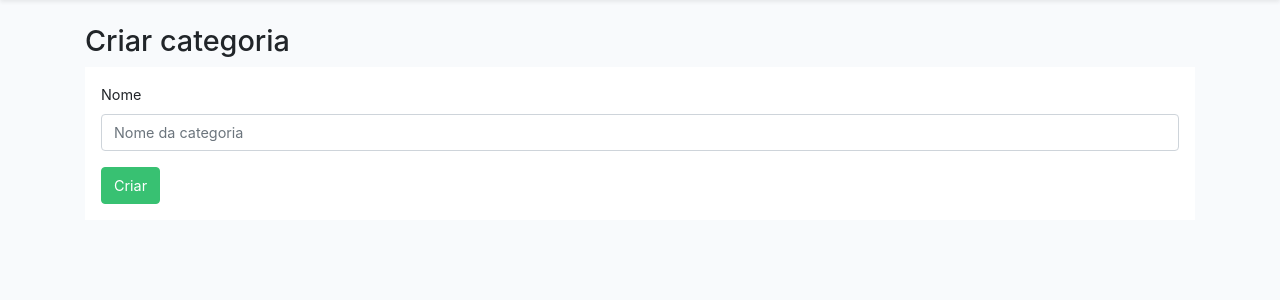
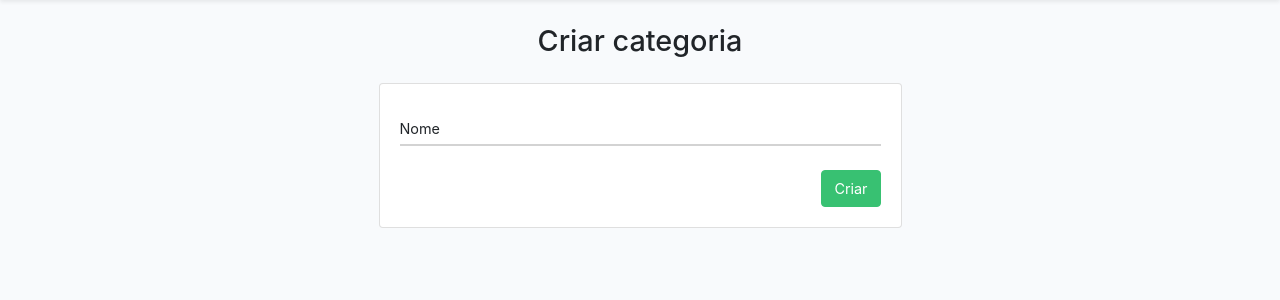
Before and after one commit to guilhermevbarbosa/PI3-TSI-Laravel, a Laravel app: page /categories/create in a window 1280 px wide. Shown: the part 55-355 px from the top of the page. Run offline with Laravel 8, Linux system fonts and the light colour scheme; style sheets or scripts are compiled from the project's sources; some libraries are stand-ins or nearby versions.

Commit message:
adicionar categoria css

```diff
--- a/resources/sass/app.scss
+++ b/resources/sass/app.scss
@@ -7,6 +7,60 @@
 // Bootstrap
 @import "~bootstrap/scss/bootstrap";
 
-.center{
+.center {
     text-align: center;
 }
+
+.label-float {
+    position: relative;
+    padding-top: 13px;
+}
+
+.label-float input {
+    width: 100%;
+    border: 0;
+    border-bottom: 2px solid lightgrey;
+    outline: none;
+    min-width: 180px;
+    font-size: 16px;
+    transition: all 0.3s ease-out;
+    -webkit-transition: all 0.3s ease-out;
+    -moz-transition: all 0.3s ease-out;
+    -webkit-appearance: none;
+    border-radius: 0;
+}
+
+.label-float input:focus {
+    border-bottom: 2px solid #3951b2;
+}
+
+.label-float input::placeholder {
+    color: transparent;
+}
+
+.label-float label {
+    pointer-events: none;
+    position: absolute;
+    top: 0;
+    left: 0;
+    margin-top: 13px;
+    transition: all 0.3s ease-out;
+    -webkit-transition: all 0.3s ease-out;
+    -moz-transition: all 0.3s ease-out;
+}
+
+.label-float input:required:invalid + label {
+    color: red;
+}
+.label-float input:focus:required:invalid {
+    border-bottom: 2px solid red;
+}
+.label-float input:required:invalid + label:before {
+    content: "*";
+}
+.label-float input:focus + label,
+.label-float input:not(:placeholder-shown) + label {
+    font-size: 13px;
+    margin-top: 0;
+    color: #3951b2;
+}
--- a/resources/views/categories/create.blade.php
+++ b/resources/views/categories/create.blade.php
@@ -1,15 +1,20 @@
 @extends('layouts.app')
 @section('content')
-<h2>Criar categoria</h2>
+<h2 class="text-center">Criar categoria</h2>
 
-<form action="{{ route('categories.store') }}" class="p-3 bg-white" method="POST">
+<form action="{{ route('categories.store') }}" class="p-3 col-md-6 offset-3" method="POST">
     @csrf
-    <div class="form-group">
-        <label for="name">Nome</label>
-        <input type="text" class="form-control" name="name" placeholder="Nome da categoria">
+
+    <div class="card">
+        <div class="card-body">
+            <div class="label-float">
+                <input name="name" type="text" placeholder=" " />
+                <label>Nome</label>
+            </div>
+
+            <button type="submit" class="btn btn-success mt-4 float-right">Criar</button>
+        </div>
     </div>
-
-    <button type="submit" class="btn btn-success">Criar</button>
 </form>
 
 @endsection
```
Also changed, not shown: public/css/app.css.
